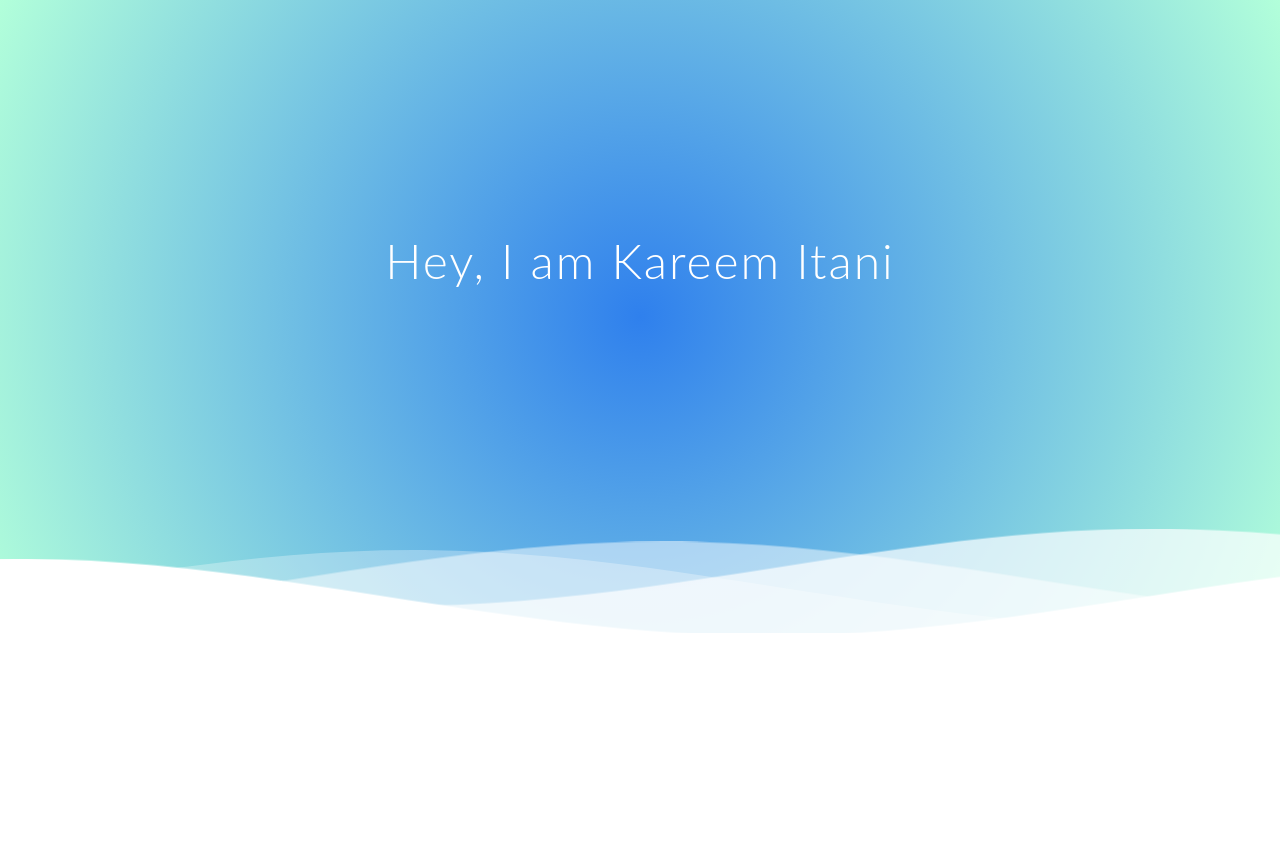
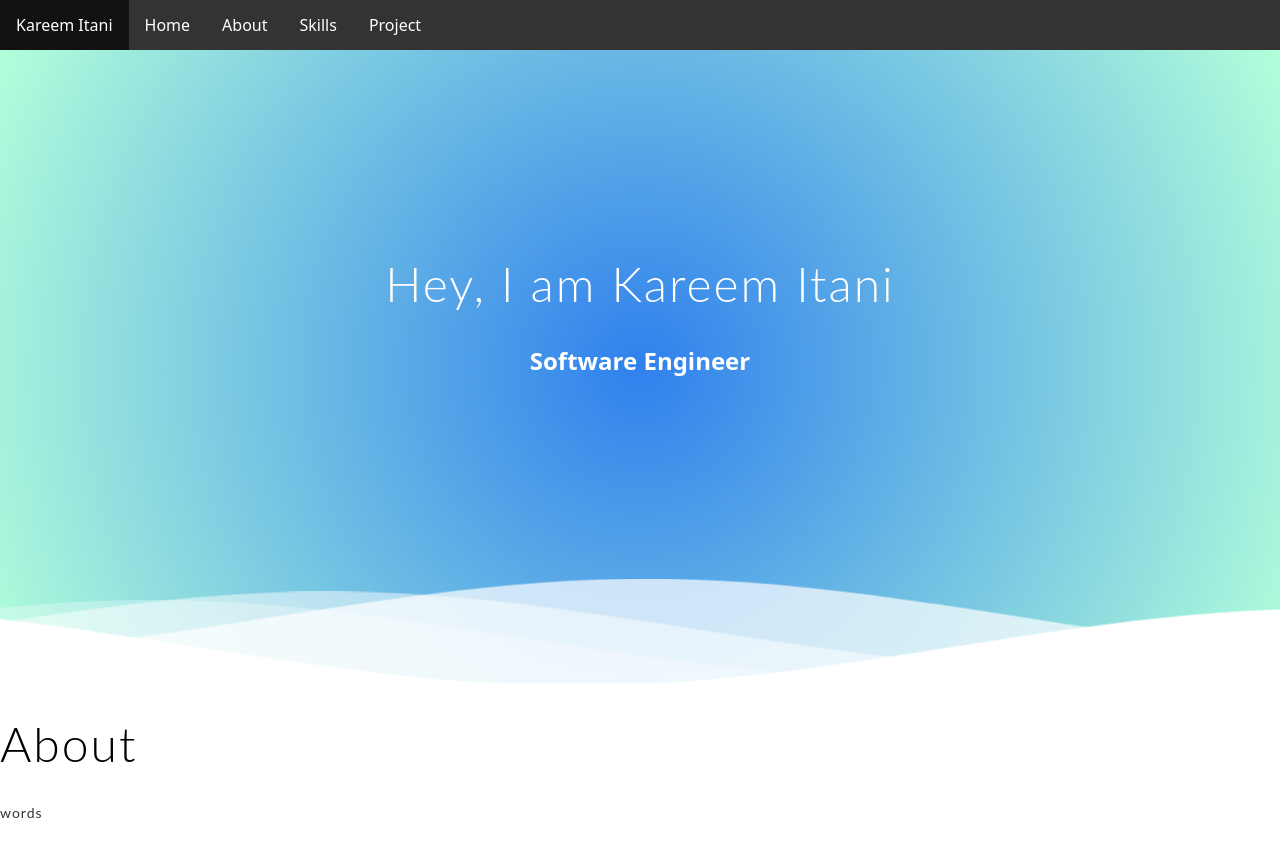
Before and after one commit to kareemIt/Personal-Site, a React (Create React App) app: page / in a window 1280 px wide. Shown: the top 856 px of the page. Before the commit the page ends 800 px from the top, so only its background shows below. Built offline with nearby package versions, Linux system fonts and the light colour scheme.

Commit message:
setting up project

```diff
--- a/src/App.js
+++ b/src/App.js
@@ -1,11 +1,16 @@
 import React from 'react';
 import './style.css';
 import Home from './components/Home';
+import Nav from './components/Nav';
+import About from './components/About';
+
 
 export default function App() {
   return (
     <div>
+      <Nav />
       <Home />
+      <About />
     </div>
   );
 }
--- a/src/components/About.js
+++ b/src/components/About.js
@@ -1,6 +1,14 @@
 import React from 'react';
 
 const About = () => {
-  return <div></div>;
+  return <div>
+    <h1>About</h1>
+    <div>
+      <p>words</p>
+    </div>
+    <svg>github</svg>
+    <svg>email</svg>
+    <svg>linkedin</svg>
+  </div>;
 };
 export default About;
--- a/src/components/Home.js
+++ b/src/components/Home.js
@@ -1,6 +1,25 @@
-import React from 'react';
+import React, { useState, useEffect } from 'react';
 
 const Home = () => {
+  let traits = [
+    "Software Engineer","Bouldering enjoyer",
+    "friendly neighborhood developer","ux/ui doer"
+  ];
+  const [trait, setTrait] = useState(traits[0]);
+  const [counter, setCounter] = useState(0);
+
+  useEffect(() => {
+    if (counter >= 4) setCounter(0);
+
+    const updateCounter = setInterval(() => {
+      setTrait(traits[0]);
+      setCounter(counter + 1);
+    }, 1000);
+    return () => {
+      clearInterval(updateCounter);
+    };
+  }, [counter]);
+
   return (
     <div className="header">
       <div className="inner-header flex">
@@ -11,7 +30,12 @@ const Home = () => {
           strokeMiterlimit="10"
           d="M57,283"
         />
+        <div>
         <h1>Hey, I am Kareem Itani</h1>
+        <div className='traits'>
+        <h2>{trait}</h2>
+        </div>
+        </div>
       </div>
       <div>
         <svg
--- a/src/components/Nav.js
+++ b/src/components/Nav.js
@@ -1,6 +1,14 @@
 import React from 'react';
 
 const Nav = () => {
-  return <div></div>;
+  return <div>
+    <ul>
+    <li><a href="default.asp">Kareem Itani</a></li>
+  <li><a href="default.asp">Home</a></li>
+  <li><a href="news.asp">About</a></li>
+  <li><a href="contact.asp">Skills</a></li>
+  <li><a href="about.asp">Project</a></li>
+  </ul>
+  </div>;
 };
 export default Nav;
--- a/src/style.css
+++ b/src/style.css
@@ -124,3 +124,30 @@ p {
     font-size: 24px;
   }
 }
+ul {
+  list-style-type: none;
+  margin: 0;
+  padding: 0;
+  overflow: hidden;
+  background-color: #333;
+  box-shadow: 10px 10px 5px 0px rgba(0,0,0,0.75);
+}
+li {
+  float: left;
+}
+
+li a {
+  display: block;
+  color: white;
+  text-align: center;
+  padding: 14px 16px;
+  text-decoration: none;
+}
+
+li a:hover:not(.active) {
+  background-color: #111;
+}
+
+.active {
+  background-color: #04AA6D;
+}
```
Also changed, not shown: package.json (+12 -0 lines), 1 other file (tests, documents, lock files or other folders).
